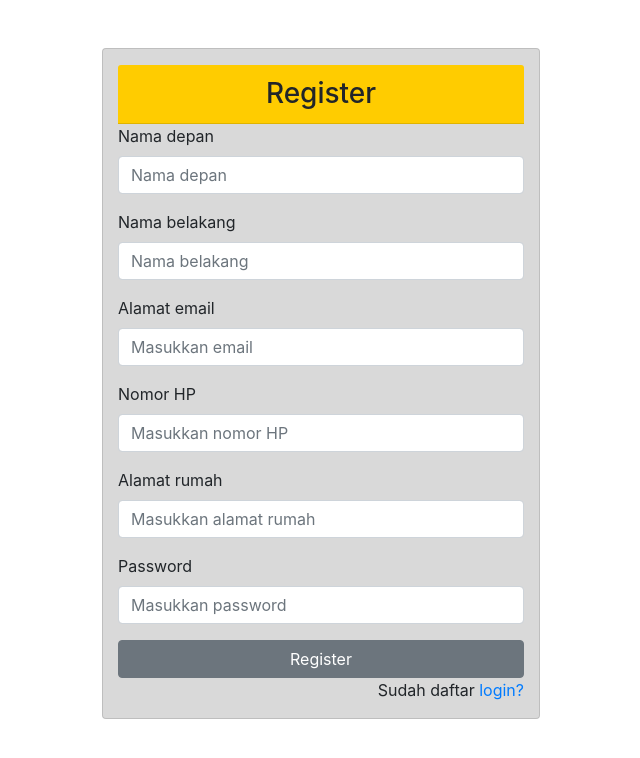
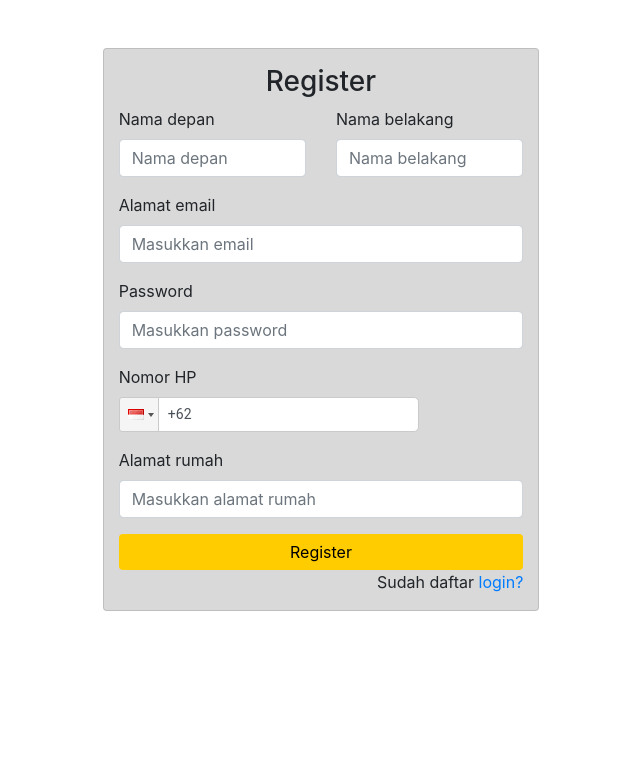
Before and after one commit to destinyHub/wohap, a React (Create React App) app: page /signup in a window 1280 px wide. Shown: the top 758 px of the page, without its empty margins (319-959 px from the left). Built offline with nearby package versions, Linux system fonts and the light colour scheme; no server answers.

Commit message:
edit halaman register, login, dan testimoni

```diff
--- a/package.json
+++ b/package.json
@@ -13,6 +13,8 @@
     "react-dom": "^16.12.0",
     "react-icons": "^3.9.0",
     "react-lazy": "^1.1.0",
+    "react-phone-input": "^1.2.1",
+    "react-phone-input-2": "^2.12.1",
     "react-resize-image": "^1.0.4",
     "react-router": "^5.1.2",
     "react-router-dom": "^5.1.2",
--- a/src/pages/login/login.js
+++ b/src/pages/login/login.js
@@ -7,9 +7,11 @@ export default class Login extends Component {
         return (
             <div>
                 <Row className="pt-5">
-                    <Col></Col>
-                    <Col style={{backgroundColor: '#d9d9d9'}}>
-                    <h3 className="card-header text-center mt-3" style={{backgroundColor: '#ffcc00'}}>Login</h3>
+                    <Col xs="2" sm="2" md="3"
+                                    lg="4" xl="4"></Col>
+                    <Col xs="8" sm="8" md="6"
+                                    lg="4" xl="4" style={{ backgroundColor: '#d9d9d9' }}>
+                        <h3 className="text-center pt-3">Login</h3>
                         <Form className="">
                             <FormGroup>
                                 <Label>Alamat email</Label>
@@ -28,13 +30,14 @@ export default class Login extends Component {
                                 </div>
                             </FormGroup>
 
-                            <Button type="submit" className="btn btn-primary btn-block">Login</Button>
+                            <Button type="submit" className="btn btn-block" style={{color: "black", backgroundColor: '#ffcc00', border: "none"}}>Login</Button>
                             <p className="forgot-password text-right">
                                 Lupa <a href="#">password?</a>
                             </p>
                         </Form>
                     </Col>
-                    <Col></Col>
+                    <Col xs="2" sm="2" md="3"
+                                    lg="4" xl="4"></Col>
                 </Row>
             </div>
         );
--- /dev/null
+++ b/src/pages/register/components/phonenumber.js
@@ -0,0 +1,30 @@
+import React from "react";
+import ReactPhoneInput from "react-phone-input-2";
+import 'react-phone-input-2/lib/style.css'
+
+class PhoneNumber extends React.Component {
+  state = { phone: "" };
+
+  handleOnChange = value => {
+    this.setState({ phone: value });
+  };
+
+  render() {
+    return (
+      <div>
+        <ReactPhoneInput
+          inputExtraProps={{
+            name: "phone",
+            required: true,
+            autoFocus: true
+          }}
+          country={"id"}
+          value={this.state.phone}
+          onChange={this.handleOnChange}
+        />
+      </div>
+    );
+  }
+}
+
+export default PhoneNumber;
--- a/src/pages/register/register.js
+++ b/src/pages/register/register.js
@@ -1,25 +1,42 @@
 import React, { Component } from "react";
 import { Button, Form, FormGroup, Label, Input, Container, Row, Col } from 'reactstrap';
+import PhoneNumber from './components/phonenumber';
+
 import "./register.css";
 
 export default class SignUp extends Component {
+    handleOnChange(value) {
+        this.setState({
+            phone: value
+        });
+    }
+
     render() {
         return (
             <div>
                 <Row className="pt-5">
-                    <Col></Col>
-                    <Col className="card" style={{backgroundColor: '#d9d9d9'}}>
-                        <h3 className="card-header text-center mt-3" style={{backgroundColor: '#ffcc00'}}>Register</h3>
+                    <Col xs="2" sm="2" md="3"
+                                    lg="3" xl="4"></Col>
+                    <Col xs="8" sm="8" md="6"
+                                    lg="6" xl="4" className="card" style={{ backgroundColor: '#d9d9d9' }}>
+                        <h3 className={"text-center pt-3"}>Register</h3>
                         <Form>
+                            <Row>
+                                <Col xs="6" sm="6" md="6"
+                                    lg="6" xl="6">
                                     <FormGroup>
                                         <Label>Nama depan</Label>
                                         <Input type="text" className="form-control" placeholder="Nama depan" />
                                     </FormGroup>
-
+                                </Col>
+                                <Col xs="6" sm="6" md="6"
+                                    lg="6" xl="6">
                                     <FormGroup>
                                         <Label>Nama belakang</Label>
                                         <Input type="text" className="form-control" placeholder="Nama belakang" />
                                     </FormGroup>
+                                </Col>
+                            </Row>
 
                             <FormGroup>
                                 <Label>Alamat email</Label>
@@ -27,8 +44,13 @@ export default class SignUp extends Component {
                             </FormGroup>
 
                             <FormGroup>
+                                <Label>Password</Label>
+                                <Input type="password" className="form-control" placeholder="Masukkan password" />
+                            </FormGroup>
+
+                            <FormGroup>
                                 <Label>Nomor HP</Label>
-                                <Input type="text" className="form-control" placeholder="Masukkan nomor HP" />
+                                <PhoneNumber />
                             </FormGroup>
 
                             <FormGroup>
@@ -36,18 +58,14 @@ export default class SignUp extends Component {
                                 <Input type="text" className="form-control" placeholder="Masukkan alamat rumah" />
                             </FormGroup>
 
-                            <FormGroup>
-                                <Label>Password</Label>
-                                <Input type="password" className="form-control" placeholder="Masukkan password" />
-                            </FormGroup>
-
-                            <Button type="submit" className="btn btn-primary btn-block">Register</Button>
+                            <Button type="submit" className="btn btn-block" style={{color: "black", backgroundColor: '#ffcc00', border: "none"}}>Register</Button>
                             <p className="forgot-password text-right">
                                 Sudah daftar <a href="#">login?</a>
                             </p>
                         </Form>
                     </Col>
-                    <Col></Col>
+                    <Col xs="2" sm="2" md="3"
+                                    lg="3" xl="4"></Col>
                 </Row>
             </div>
         );
--- a/src/pages/testimoni/components/testimonicard.js
+++ b/src/pages/testimoni/components/testimonicard.js
@@ -1,23 +1,23 @@
 import React, { Component } from 'react';
-import { Card, CardBody, Row, Col } from 'reactstrap';
+import { Card, CardBody, Row, Col, Container } from 'reactstrap';
 
 class TestimoniCard extends Component {
     render() {
         return (
-            <Card>
-                <CardBody>
+            <Container className={"mt-3"}>
                     <Row>
-                        <Col xs="3">
+                        <Col xs="7" sm="5" md="5"
+                                    lg="5" xl="3">
                             <img src={this.props.src} style={{ width: "100%" }} />
                         </Col>
-                        <Col xs="9">
+                        <Col xs="5" sm="7" md="7"
+                                    lg="7" xl="9">
                             <h4>{this.props.pernyataan}
                             </h4>
                             <span style={{ position: "absolute", bottom: 0 }}>{this.props.nama}</span>
                         </Col>
                     </Row>
-                </CardBody>
-            </Card>
+            </Container>
         );
     }
 }
```
Also changed, not shown: 2 other files (tests, documents, lock files or other folders). Lines whose indentation alone changed are shown as unchanged.
